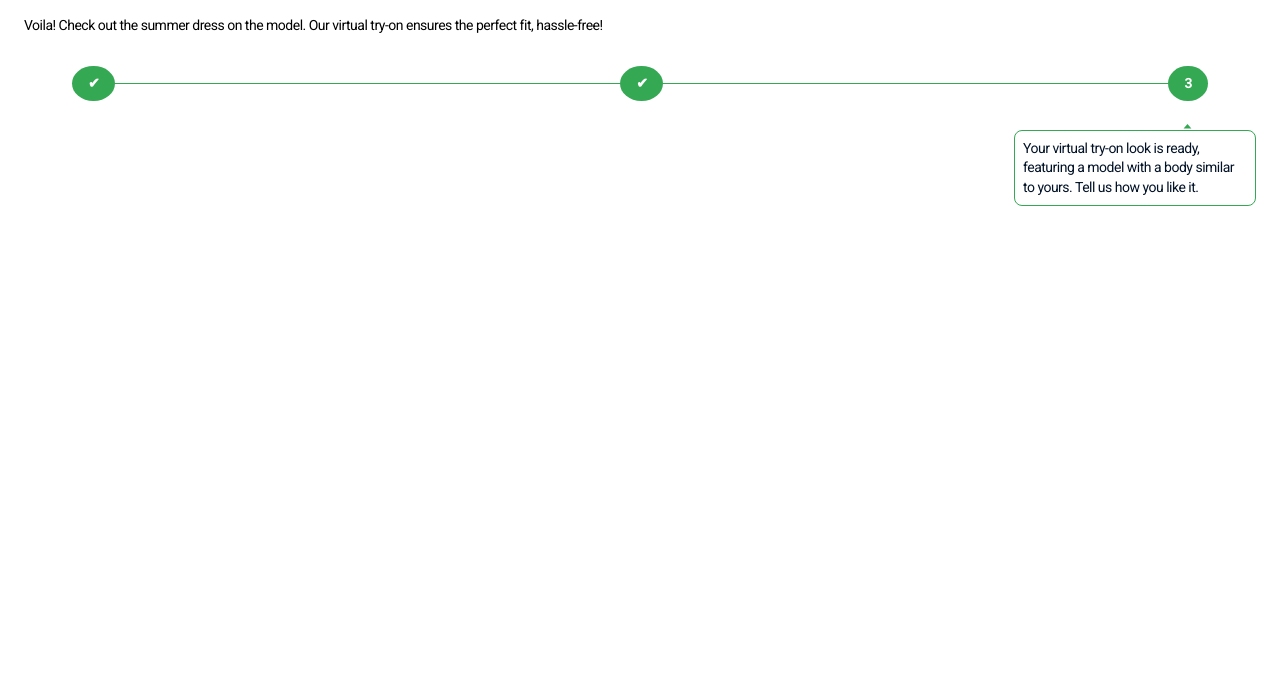
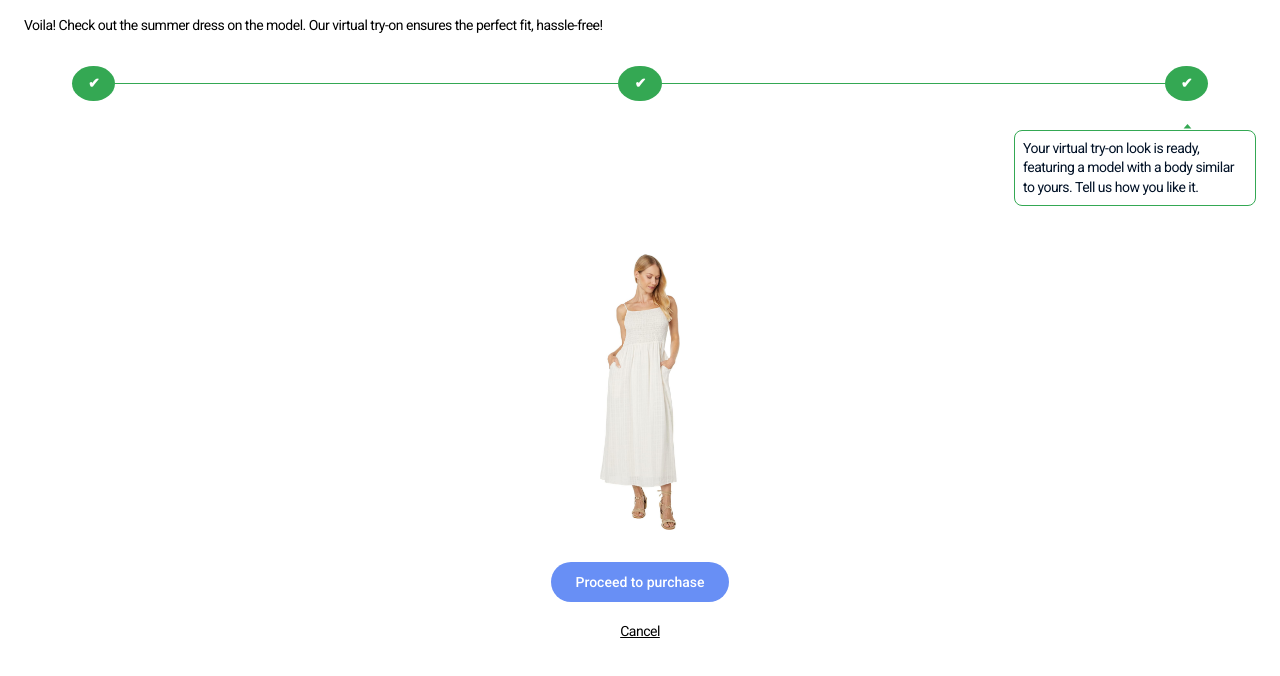
Before and after one commit to mayteles/virtual-try-on-client, a React (Create React App) app: page /step3 in a window 1280 px wide. Shown: the top 676 px of the page. Built offline with nearby package versions, Linux system fonts and the light colour scheme.

Commit message:
added final step and updated button styling

```diff
--- /dev/null
+++ b/src/Components/FinalStep/FinalStep.js
@@ -0,0 +1,19 @@
+import { Link } from 'react-router-dom';
+import model from '../../assets/images/Dress on model.png';
+import './FinalStep.scss';
+function FinalStep() {
+  return (
+    <div className='final'>
+      <div className='final__container'>
+        <img className='final__img' src={model} alt="Model wearing dress"/>
+        <div className='final__buttons'>
+          <button className="final__cta">Proceed to purchase</button>
+          <br/> {/* Add a line break to move the next button to the next row */}
+          <Link to="/"><button className='final__cancel'>Cancel</button></Link>
+        </div>
+      </div>
+    </div>
+  )
+}
+
+export default FinalStep;
--- /dev/null
+++ b/src/Components/FinalStep/FinalStep.scss
@@ -0,0 +1,37 @@
+@use "../../styles/mixins.scss" as *;
+@use "../../styles/variables.scss" as *;
+@import "../../styles/global.scss";
+
+.final {
+    padding: 1rem;
+
+    &__container {
+        display: flex;
+        align-items: center;
+        flex-direction: column;
+    }
+    &__img {
+        width: 5rem;
+        height: 17.25rem;
+        padding: 1rem 0.5rem 2rem 0.5rem;
+    }
+    &__buttons {
+        display: flex;
+        flex-direction: column;
+        align-items: center;
+     }
+     &__cta {
+      @include cta;
+      color: $white;
+      border: none;
+     }
+     &__cancel {
+        letter-spacing: -0.5px;
+        text-decoration-line: underline;
+        border: none;
+        background-color: transparent;
+        font-family: Roboto;
+        font-size: 14px;
+        font-style: normal;
+     }
+}
--- a/src/components/Steps/Steps.scss
+++ b/src/components/Steps/Steps.scss
@@ -30,7 +30,7 @@
         background-color: $light-gray;
         padding: 0.5rem 1rem;
         border-radius: 50%;
-        color: $dark-gray;
+        color: $green;
     }
     &__explain-container {
         display: flex;
--- a/src/components/Steps/ThirdStep.js
+++ b/src/components/Steps/ThirdStep.js
@@ -1,5 +1,4 @@
 import '../Steps/Steps.scss';
-
 function ThirdStep() {
     return (
       <section className="steps">
@@ -10,7 +9,7 @@ function ThirdStep() {
                 <span className="steps__line"></span>
                 <p className="steps__number-one">✔︎</p>
                 <span className="steps__line"></span>
-                <p className="steps__number-one">3</p>
+                <p className="steps__number-one">✔︎</p>
             </div>
             <div className="steps__path3">
                 <svg xmlns="http://www.w3.org/2000/svg" width="9" height="5" viewBox="0 0 9 5" fill="none">
--- a/src/pages/Step3/Step3.js
+++ b/src/pages/Step3/Step3.js
@@ -1,8 +1,10 @@
 import ThirdStep from '../../components/Steps/ThirdStep';
+import FinalStep from '../../components/FinalStep/FinalStep';
 const Step3 = () => {
   return (
     <>
       <ThirdStep />
+      <FinalStep />
     </>
   );
 };
--- a/src/styles/mixins.scss
+++ b/src/styles/mixins.scss
@@ -5,6 +5,7 @@
     display: inline-flex;
     height: 40px;
     min-width: 150px;
+    padding: 10px 24px;
     flex-direction: column;
     justify-content: center;
     align-items: center;
@@ -12,4 +13,8 @@
     flex-shrink: 0;
     border-radius: 100px;
     background: $primary-cta;
+    font-family: Roboto;
+    font-size: 14px;
+    font-style: normal;
+    font-weight: 500;
 }
```
Also changed, not shown: src/pages/Step4/Step4.js (deleted, +0 -12 lines), src/assets/images/Dress on model.png (added).
